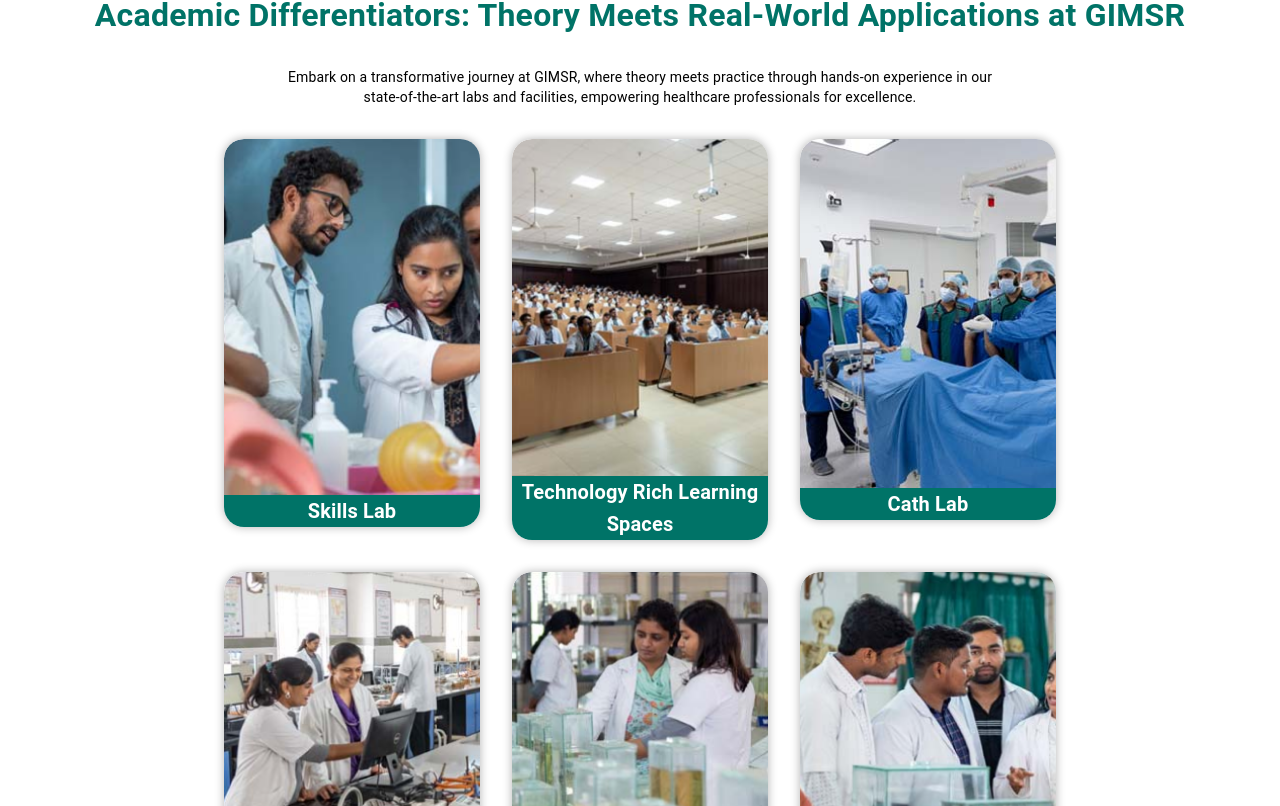
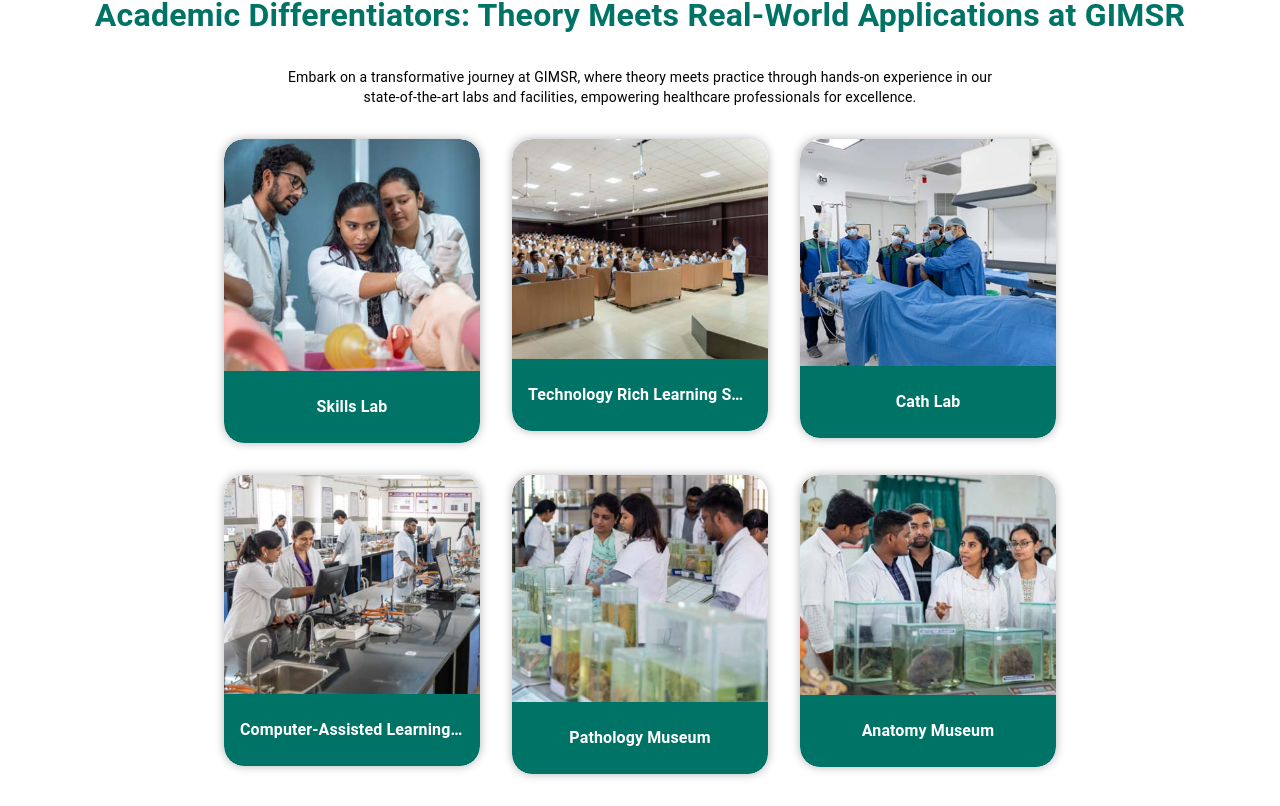
Before and after one commit to jeevanjames2000/Gitam-personal, a React (Create React App) app: page / in a window 1280 px wide. Shown: the part 5354-6160 px from the top of the page. Built offline with nearby package versions, Linux system fonts and the light colour scheme.

Commit message:
academics

```diff
--- a/src/Components/Utilities/AcademicCards.jsx
+++ b/src/Components/Utilities/AcademicCards.jsx
@@ -3,19 +3,13 @@ import { Grid, Typography } from "@mui/material";
 
 const AcademicCards = ({ image, text }) => {
   return (
-    <Grid container justifyContent="center">
-      <Grid item xs={12} sm={6} md={12}>
+    <Grid item xs={12} sm={12} md={12}>
       <div
         style={{
           borderRadius: "20px",
-            height: "100%",
-            display: "flex",
-            flexDirection: "column",
-            justifyContent: "space-between",
-            alignItems: "center",
           backgroundColor: "#ffffff",
           boxShadow: "0px 0px 10px rgba(0,0,0,0.3)",
-            // marginBottom: "2rem",
+          overflow: "hidden",
         }}
       >
         <div
@@ -29,19 +23,24 @@ const AcademicCards = ({ image, text }) => {
             src={image}
             alt="academics"
             style={{
-                width: "auto",
-                height: "100%",
-                objectFit: "contain",
+              width: "100%",
+              height: "auto",
+              objectFit: "cover",
               borderRadius: "20px 20px 0 0",
+              display: "block",
             }}
           />
         </div>
         <div
           style={{
-              width: "100%",
             backgroundColor: "#007367",
-              height: "auto",
             borderRadius: "0 0 20px 20px",
+            padding: "1rem",
+            textAlign: "center",
+            height: "40px", // Adjust this value as needed for consistent text height
+            display: "flex",
+            alignItems: "center",
+            justifyContent: "center",
           }}
         >
           <Typography
@@ -49,8 +48,12 @@ const AcademicCards = ({ image, text }) => {
             style={{
               color: "#fff",
               fontWeight: "700",
-                fontSize: "20px",
-                textAlign: "center",
+              fontSize: "16px",
+              lineHeight: "1.5",
+              margin: "0",
+              overflow: "hidden",
+              textOverflow: "ellipsis",
+              whiteSpace: "nowrap",
             }}
           >
             {text}
@@ -58,7 +61,6 @@ const AcademicCards = ({ image, text }) => {
         </div>
       </div>
     </Grid>
-    </Grid>
   );
 };
 
--- a/src/Main.jsx
+++ b/src/Main.jsx
@@ -45,6 +45,8 @@ export default function Main() {
         <Grid item xs={12}>
           <Academics />
         </Grid>
+
+        <Grid item xs={12}></Grid>
       </Grid>
     </>
   );
```
Also changed, not shown: src/Components/Experiences.jsx (added, +10 -0 lines). Lines whose indentation alone changed are shown as unchanged.
